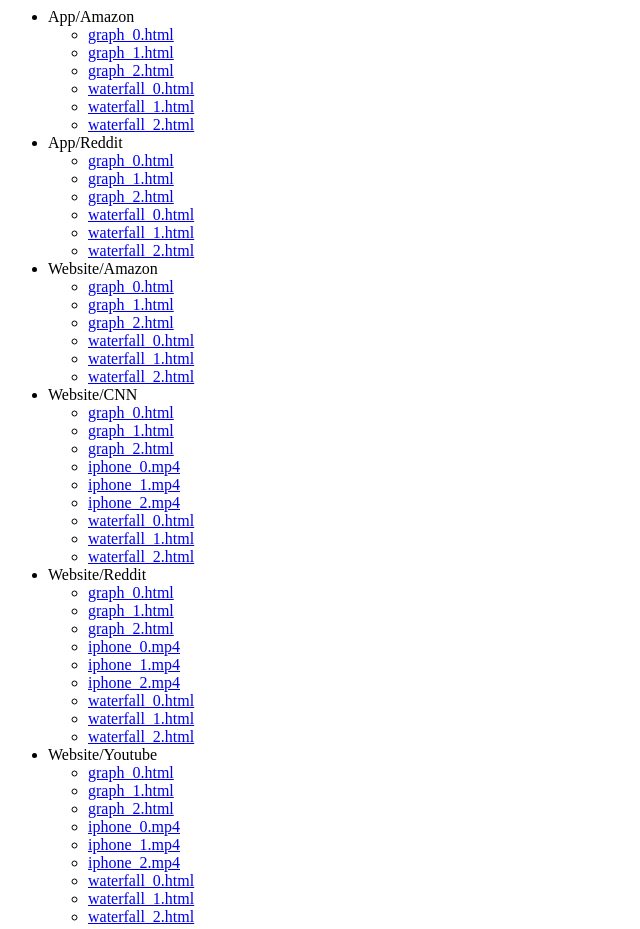
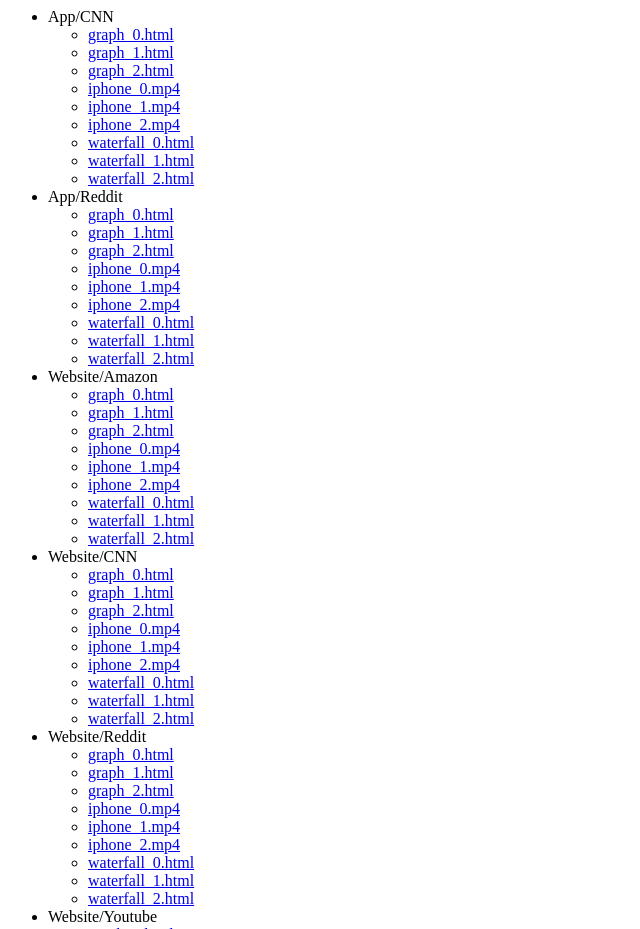
Before and after one commit to anders617/speedtest-data, a plain HTML site: page index.html in a window 1280 px wide. Shown: the top 929 px of the page, without its empty margins (0-640 px from the left). Drawn offline with Linux system fonts and the light colour scheme.

Commit message:
Updated index.html

```diff
--- a/index.html
+++ b/index.html
@@ -1,20 +1,26 @@
 <html>
 <body>
 <ul>
-  <li> App/Amazon </li>
+  <li> App/CNN </li>
   <ul>
-    <li><a href="App/Amazon/graph_0.html" target="_blank">graph_0.html</a></li>
-    <li><a href="App/Amazon/graph_1.html" target="_blank">graph_1.html</a></li>
-    <li><a href="App/Amazon/graph_2.html" target="_blank">graph_2.html</a></li>
-    <li><a href="App/Amazon/waterfall_0.html" target="_blank">waterfall_0.html</a></li>
-    <li><a href="App/Amazon/waterfall_1.html" target="_blank">waterfall_1.html</a></li>
-    <li><a href="App/Amazon/waterfall_2.html" target="_blank">waterfall_2.html</a></li>
+    <li><a href="App/CNN/graph_0.html" target="_blank">graph_0.html</a></li>
+    <li><a href="App/CNN/graph_1.html" target="_blank">graph_1.html</a></li>
+    <li><a href="App/CNN/graph_2.html" target="_blank">graph_2.html</a></li>
+    <li><a href="App/CNN/iphone_0.mp4" target="_blank">iphone_0.mp4</a></li>
+    <li><a href="App/CNN/iphone_1.mp4" target="_blank">iphone_1.mp4</a></li>
+    <li><a href="App/CNN/iphone_2.mp4" target="_blank">iphone_2.mp4</a></li>
+    <li><a href="App/CNN/waterfall_0.html" target="_blank">waterfall_0.html</a></li>
+    <li><a href="App/CNN/waterfall_1.html" target="_blank">waterfall_1.html</a></li>
+    <li><a href="App/CNN/waterfall_2.html" target="_blank">waterfall_2.html</a></li>
   </ul>
   <li> App/Reddit </li>
   <ul>
     <li><a href="App/Reddit/graph_0.html" target="_blank">graph_0.html</a></li>
     <li><a href="App/Reddit/graph_1.html" target="_blank">graph_1.html</a></li>
     <li><a href="App/Reddit/graph_2.html" target="_blank">graph_2.html</a></li>
+    <li><a href="App/Reddit/iphone_0.mp4" target="_blank">iphone_0.mp4</a></li>
+    <li><a href="App/Reddit/iphone_1.mp4" target="_blank">iphone_1.mp4</a></li>
+    <li><a href="App/Reddit/iphone_2.mp4" target="_blank">iphone_2.mp4</a></li>
     <li><a href="App/Reddit/waterfall_0.html" target="_blank">waterfall_0.html</a></li>
     <li><a href="App/Reddit/waterfall_1.html" target="_blank">waterfall_1.html</a></li>
     <li><a href="App/Reddit/waterfall_2.html" target="_blank">waterfall_2.html</a></li>
@@ -24,6 +30,9 @@
     <li><a href="Website/Amazon/graph_0.html" target="_blank">graph_0.html</a></li>
     <li><a href="Website/Amazon/graph_1.html" target="_blank">graph_1.html</a></li>
     <li><a href="Website/Amazon/graph_2.html" target="_blank">graph_2.html</a></li>
+    <li><a href="Website/Amazon/iphone_0.mp4" target="_blank">iphone_0.mp4</a></li>
+    <li><a href="Website/Amazon/iphone_1.mp4" target="_blank">iphone_1.mp4</a></li>
+    <li><a href="Website/Amazon/iphone_2.mp4" target="_blank">iphone_2.mp4</a></li>
     <li><a href="Website/Amazon/waterfall_0.html" target="_blank">waterfall_0.html</a></li>
     <li><a href="Website/Amazon/waterfall_1.html" target="_blank">waterfall_1.html</a></li>
     <li><a href="Website/Amazon/waterfall_2.html" target="_blank">waterfall_2.html</a></li>
```
